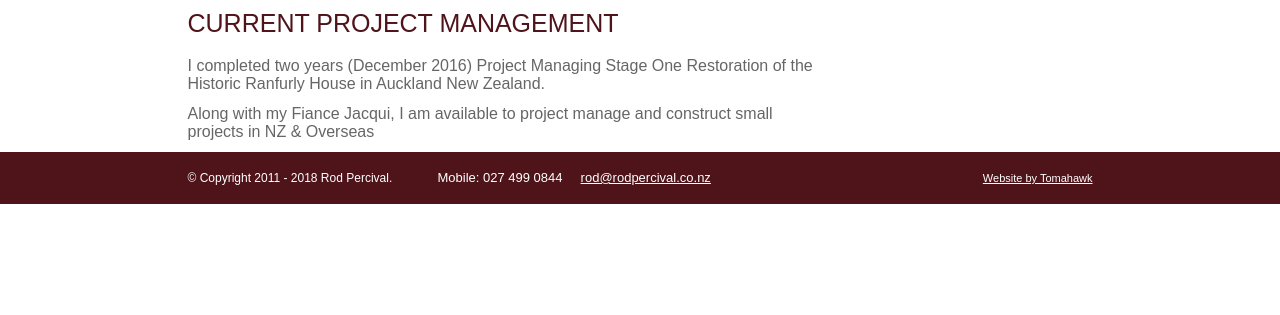
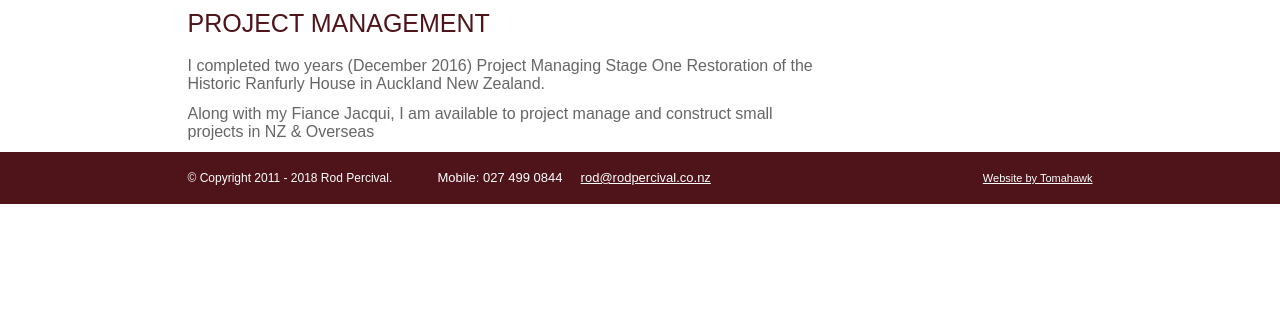
Before and after one commit to Dev-sebans/rodpercival, a plain HTML site: page project-manage.html in a window 1280 px wide. Shown: the part 596-911 px from the top of the page. Drawn offline with Linux system fonts and the light colour scheme.

Commit message:
changes for adbout page

```diff
--- a/project-manage.html
+++ b/project-manage.html
@@ -105,7 +105,7 @@ var fadeimages=new Array()
   </tr>
   <tr>
     <td>&nbsp;</td>
-    <td><h1>CURRENT PROJECT MANAGEMENT</h1>
+    <td><h1>PROJECT MANAGEMENT</h1>
     <p><div style="width:640px;"><p>
 	<span style="font-size:16px;">I completed two years (December 2016) Project Managing Stage One Restoration of the Historic Ranfurly House in Auckland New Zealand.</span></p>
 <p>
```
